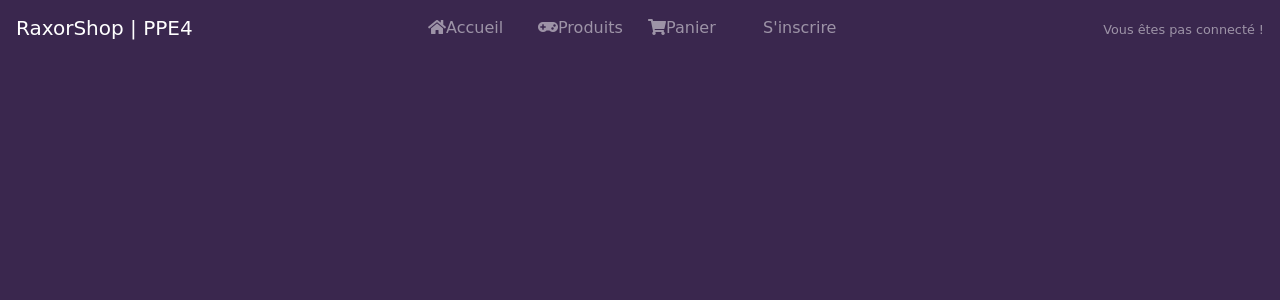
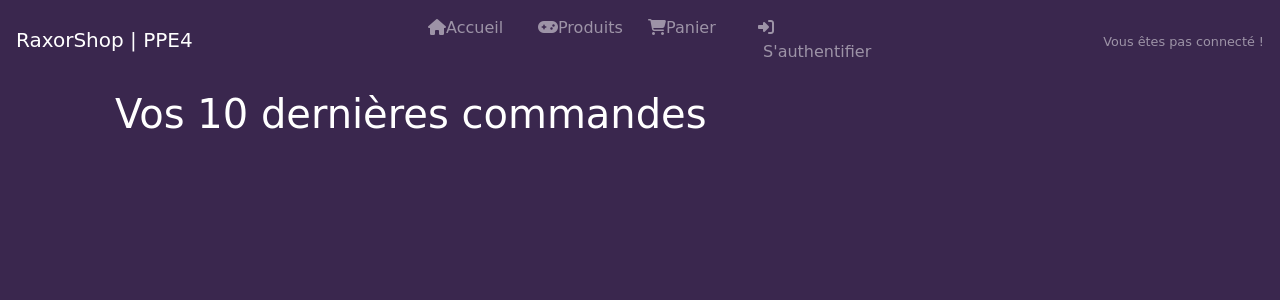
Before and after one commit to adriraxor/symfony5_web, a Symfony app: template templates/mon_profil/index.html.twig in a window 1280 px wide. Shown: the top 300 px of the page. Run offline with Twig, Linux system fonts and the light colour scheme; the template is opened without the code that fills it, so the values that code supplies are empty; some libraries are stand-ins or nearby versions; some web fonts are replaced.

Commit message:
Commit || Update
############################
#      Changes Log         #
############################

- Account view design and functionnality update
- Fix javascript error

############################
#       Future update      #
############################

-> Increase more esthetic
-> Add real home page
-> And more ...

```diff
--- a/assets/styles/app.css
+++ b/assets/styles/app.css
@@ -80,7 +80,7 @@
 .grid {
     display: grid;
     grid-template-columns: repeat(3, 1fr);
-    grid-gap: 8px;
+    grid-gap: 15px;
 }
 
 .bandeau_prd {
--- a/assets/styles/profil.css
+++ b/assets/styles/profil.css
@@ -36,6 +36,17 @@
     border-radius: 100%;
 }
 
+.pointStyle{
+    background-color: darkorange;
+    border-radius: 50px;
+}
+
+.grid{
+    display: grid;
+    grid-template-columns: repeat(3, 1fr);
+    grid-gap: 20px;
+}
+
 /**
     Effet sur les boutons
  */
@@ -51,10 +62,7 @@
 .card.user_logo_div {
     max-height: 300px;
     max-width: 350px;
-    border-top: 1px solid dodgerblue;
-    border-left: 1px solid dodgerblue;
-    border-right: 1px solid dodgerblue;
-    box-shadow: 0 0 5px #9ecaed;
+    background-color: dimgray;
 }
 
 #edit_pseudo:hover{
@@ -70,10 +78,8 @@
 }
 
 .account_details{
-    border-left: 1px solid dodgerblue;
-    border-right: 1px solid dodgerblue;
-    border-bottom: 1px solid dodgerblue;
-    box-shadow: 0 0 10px #9ecaed;
+    background-color: dimgray;
+    color: black;
 }
 
 .nav-link:hover {
--- a/templates/accueil/index.html.twig
+++ b/templates/accueil/index.html.twig
@@ -32,7 +32,7 @@
                     </li>
                 {% else %}
                     <li class="nav-item">
-                        <a class="nav-link" href=" {{ path('app_login') }}"><i class="fa fa-sign-in" aria-hidden="true"></i>&nbsp;S'inscrire</a>
+                        <a class="nav-link" href=" {{ path('app_login') }}"><i class="fa fa-sign-in" aria-hidden="true"></i>&nbsp;S'authentifier</a>
                     </li>
                 {% endif %}
             </ul>
@@ -102,8 +102,7 @@
                             <img class="card-img-top" src="{{ asset('../Images/Produits/' ~ produit_soon.image) }}"
                                  alt="Card image cap" style="max-width: 300px; max-height: 300px">
                             <div class="card-img-overlay overlay">
-                                <h5 class="card-title"><span
-                                            class="badge rounded-pill bandeau_prd">{{ produit_soon.dateApparition | date('d-m-Y') }}</span>
+                                <h5 class="card-title"><span class="badge rounded-pill bandeau_prd">{{ produit_soon.dateApparition | date('d-m-Y') }}</span>
                                 </h5>
                             </div>
                         </div>
--- a/templates/mon_profil/index.html.twig
+++ b/templates/mon_profil/index.html.twig
@@ -1,5 +1,4 @@
 {% extends 'mon_profil.base.twig' %}
-
 
 {% block body %}
     <nav class="navbar fixed-top navbar-expand-md navbar-dark" id="navigation-bar">
@@ -15,10 +14,12 @@
                     <a class="nav-link" href=" {{ path('accueil') }}"><i class="fa fa-home" aria-hidden="true"></i>Accueil</a></a>
                 </li>
                 <li class="nav-item">
-                    <a class="nav-link" href=" {{ path('produit_index') }}"><i class="fa fa-gamepad" aria-hidden="true"></i>Produits</a>
+                    <a class="nav-link" href=" {{ path('produit_index') }}"><i class="fa fa-gamepad"
+                                                                               aria-hidden="true"></i>Produits</a>
                 </li>
                 <li class="nav-item">
-                    <a class="nav-link" href="{{ path('panier') }}"><i class="fa fa-shopping-cart" aria-hidden="true"></i>Panier</a>
+                    <a class="nav-link" href="{{ path('panier') }}"><i class="fa fa-shopping-cart"
+                                                                       aria-hidden="true"></i>Panier</a>
                 </li>
                 {% if is_granted('ROLE_ADMIN') %}
                     <li class="nav-item">
@@ -27,17 +28,20 @@
                 {% endif %}
                 {% if is_granted('ROLE_USER') %}
                     <li class="nav-item">
-                        <a class="nav-link" href="{{ path('app_logout') }}"><i class="fa fa-sign-out" aria-hidden="true"></i>Logout</a>
+                        <a class="nav-link" href="{{ path('app_logout') }}"><i class="fa fa-sign-out"
+                                                                               aria-hidden="true"></i>Logout</a>
                     </li>
                 {% else %}
                     <li class="nav-item">
-                        <a class="nav-link" href=" {{ path('app_login') }}"><i class="fa fa-sign-in" aria-hidden="true"></i>&nbsp;S'inscrire</a>
+                        <a class="nav-link" href=" {{ path('app_login') }}"><i class="fa fa-sign-in"
+                                                                               aria-hidden="true"></i>&nbsp;S'authentifier</a>
                     </li>
                 {% endif %}
             </ul>
         </div>
         {% if app.user %}
-            <span class="navbar-text small text-truncate mt-1 w-50 text-right order-1 order-md-last" style="font-size: 15px">
+            <span class="navbar-text small text-truncate mt-1 w-50 text-right order-1 order-md-last"
+                  style="font-size: 15px">
                  <a href="{{ path('mon_profil', {'id': app.user.id}) }}">
                 <img src="{{ asset('../Images/Clients/Photos/' ~ app.user.photoProfil) }}" title="{{ app.user.email }}"
                      id="user_logo_navbar">
@@ -54,21 +58,27 @@
         <div class="row">
             <div class="col">
                 {% if app.user %}
-                <div class="card user_logo_div" id="user_logo_div" style="background-color: {{ app.user.styleCouleurProfil }}">
-                    <img src="{{ asset('../Images/Clients/Photos/' ~ app.user.photoProfil) }}" class="card-img" alt="..." id="user_logo_img">
+                <div class="card user_logo_div" id="user_logo_div"
+                     style="box-shadow: -1px -4px 21px 0px {{ app.user.styleCouleurProfil }}; border-right: 1px solid {{ app.user.styleCouleurProfil }}; border-left:1px solid {{ app.user.styleCouleurProfil }}; border-top: 1px solid {{ app.user.styleCouleurProfil }}">
+                    <img src="{{ asset('../Images/Clients/Photos/' ~ app.user.photoProfil) }}" class="card-img"
+                         alt="..." id="user_logo_img">
                     <div class="row">
                         <div class="col">
-                            <div class="card text-center account_details" id="user_details_div" style="background-color: {{ app.user.styleCouleurProfil }}">
-                                <div class="card-header">{{ app.user.pseudo }}</div>
+                            <div class="card text-center account_details" id="user_details_div"
+                                 style="box-shadow: -1px -4px 21px 0px {{ app.user.styleCouleurProfil }}; border-right: 1px solid {{ app.user.styleCouleurProfil }}; border-left:1px solid {{ app.user.styleCouleurProfil }}; border-bottom: 1px solid {{ app.user.styleCouleurProfil }};">
+                                <div class="card-header">{{ app.user.pseudo }}<p class="card-text pointStyle">
+                                        <i>Points:</i><b>  {{ app.user.pointClient }}</b></p></div>
                                 <div class="card-body">
                                     <h5 class="card-title"></h5>
                                     <div id="colorWell">
                                         <form method="post" action="{{ path('profil_update', {'id': app.user.id}) }}">
                                             <label for="colorWell">Couleur du profil :</label>
                                             <br>
-                                            <input type="color" id="colorWell" class="colorWell" name="color_picker" value="{{ app.user.styleCouleurProfil }}">
+                                            <input type="color" id="colorWell" class="colorWell" name="color_picker"
+                                                   value="{{ app.user.styleCouleurProfil }}">
                                             <br>
-                                            <input type="submit" value="Sauvegarder" onclick="{{ path('profil_update', {'id': app.user.id}) }}">
+                                            <input type="submit" value="Sauvegarder"
+                                                   onclick="{{ path('profil_update', {'id': app.user.id}) }}">
                                         </form>
                                         <hr>
                                     </div>
@@ -86,43 +96,36 @@
             </div>
             {% endif %}
             <div class="col">
-                <div class="container" id="detail_commands_user">
+                <div class="container">
                     <div class="row">
-                        {% if app.user %}
                         <div class="col">
-                            <h3 style="border-bottom: 1px solid">Récentes commandes</h3>
-                            {% if commandes | length > 0 %}
-                            <table class="table table-striped table-dark" id="recent_commands">
-                                <thead>
-                                <tr>
-                                    <th scope="col">#</th>
-                                    <th scope="col">Date de la commande</th>
-                                    <th scope="col">Montant total de la commande</th>
-                                </tr>
-                                </thead>
-                                <tbody>
+                            <div style="color: white">
+                                <h1>Vos 10 dernières commandes</h1>
+                            </div>
+                        </div>
+                    </div>
+                    <div class="row" style="width: auto;">
+                        <div class="col" id="container-coming-soon">
+                            <div class="grid">
                                 {% for commande in commandes %}
-                                    <tr>
-                                        <td>{{ commande.id }}</td>
-                                        <td>{{ commande.dateCommande }}</td>
-                                        <td>{{ commande.montantTotal }}</td>
-                                    </tr>
+                                    <div class="card" style="max-width: 200px; max-height: 300px">
+                                        <img class="card-img-top" src="{{ asset('../Images/Produits/' ~ commande.image) }}" data-toggle="modal"alt="Card image cap" style="max-width: 200px; max-height: 200px">
+                                        <div class="card-img-overlay overlay">
+                                            <h5 class="card-title"><span class="badge rounded-pill bandeau_prd"></span>
+                                            </h5>
+                                        </div>
+                                    </div>
                                 {% endfor %}
-                                {% else %}
-                                    <h1>Vous n'avez effectué aucun achat pour le moment </h1>
-                                {% endif %}
-                                {% endif %}
-                                </tbody>
-                            </table>
+                            </div>
                         </div>
                     </div>
                 </div>
+
             </div>
         </div>
     </div>
-    {% block javascripts %}
+
         <script>
-
             var colorWell;
             {% if app.user %}
             var defaultColor = '{{ app.user.styleCouleurProfil }}';
@@ -141,24 +144,42 @@
                 var div = document.getElementById("user_logo_div");
                 var div2 = document.getElementById("user_details_div");
                 if (div && div2) {
-                    div.style.backgroundColor = event.target.value;
-                    div2.style.backgroundColor = event.target.value;
+                    /* div.style.backgroundColor = event.target.value;
+                     div2.style.backgroundColor = event.target.value;*/
+                    div.style.borderTop = "1px solid" + event.target.value;
+                    div.style.borderLeft = "1px solid" + event.target.value;
+                    div.style.borderRight = "1px solid" + event.target.value;
+                    div.style.boxShadow = "-1px -4px 21px 0px " + event.target.value;
+                    div2.style.borderBottom = "1px solid" + event.target.value;
+                    div2.style.borderLeft = "1px solid" + event.target.value;
+                    div2.style.borderRight = "1px solid" + event.target.value;
+                    div2.style.boxShadow = "-1px -4px 21px 0px " + event.target.value;
                 }
             }
 
             function updateAll(event) {
                 document.getElementById("user_logo_div").forEach(function (div) {
-                    div.style.backgroundColor = event.target.value;
+                    //div.style.backgroundColor = event.target.value;
+                    div.style.borderRight = "1px solid" + event.target.value;
+                    div.style.borderTop = "1px solid" + event.target.value;
+                    div.style.borderLeft = "1px solid" + event.target.value;
+                    div.style.boxShadow = "-1px -4px 21px 0px" + event.target.value;
                 });
 
                 document.getElementById("user_details_div").forEach(function (div2) {
-                    div2.style.backgroundColor = event.target.value;
+                    //div2.style.backgroundColor = event.target.value;
+                    div2.style.borderBottom = "1px solid" + event.target.value;
+                    div2.style.borderLeft = "1px solid" + event.target.value;
+                    div2.style.borderRight = "1px solid" + event.target.value;
+                    div2.style.boxShadow = "-1px -4px 21px 0px " + event.target.value;
                 });
             }
 
             window.addEventListener("load", startup, false);
 
-            window.onscroll = function() {scrollFunction()};
+            window.onscroll = function () {
+                scrollFunction()
+            };
 
             var navbar = document.getElementById("navigation-bar");
 
@@ -175,22 +196,21 @@
 
             var logo_user = document.getElementById("user_logo_navbar");
 
-            logo_user.addEventListener("mouseover", function (){
+            logo_user.addEventListener("mouseover", function () {
                 logo_user.style.cursor = "pointer";
                 logo_user.style.transform = "rotate(360deg)";
                 logo_user.style.transition = "0.5s";
             })
 
-            logo_user.addEventListener("mouseout", function (){
+            logo_user.addEventListener("mouseout", function () {
                 logo_user.style.transform = "rotate(-360deg)";
                 logo_user.style.transition = "0.5s";
             })
 
-            $(document).ready(function (){
-               $('.alert').toast('show');
+            $(document).ready(function () {
+                $('.alert').toast('show');
             });
 
 
         </script>
-    {% endblock %}
 {% endblock %}
--- a/templates/panier/index.html.twig
+++ b/templates/panier/index.html.twig
@@ -30,7 +30,7 @@
                     </li>
                 {% else %}
                     <li class="nav-item">
-                        <a class="nav-link" href=" {{ path('app_login') }}"><i class="fa fa-sign-in" aria-hidden="true"></i>&nbsp;S'inscrire</a>
+                        <a class="nav-link" href=" {{ path('app_login') }}"><i class="fa fa-sign-in" aria-hidden="true"></i>&nbsp;S'authentifier</a>
                     </li>
                 {% endif %}
             </ul>
--- a/templates/panier/successbuy.html.twig
+++ b/templates/panier/successbuy.html.twig
@@ -30,7 +30,7 @@
                     </li>
                 {% else %}
                     <li class="nav-item">
-                        <a class="nav-link" href=" {{ path('app_login') }}"><i class="fa fa-sign-in" aria-hidden="true" disabled=""></i>&nbsp;S'inscrire</a>
+                        <a class="nav-link" href=" {{ path('app_login') }}"><i class="fa fa-sign-in" aria-hidden="true" disabled=""></i>&nbsp;S'authentifier</a>
                     </li>
                 {% endif %}
             </ul>
--- a/templates/produit/index.html.twig
+++ b/templates/produit/index.html.twig
@@ -31,7 +31,7 @@
                     </li>
                 {% else %}
                     <li class="nav-item">
-                        <a class="nav-link" href=" {{ path('app_login') }}"><i class="fa fa-sign-in" aria-hidden="true"></i>&nbsp;S'inscrire</a>
+                        <a class="nav-link" href=" {{ path('app_login') }}"><i class="fa fa-sign-in" aria-hidden="true"></i>&nbsp;S'authentifier</a>
                     </li>
                 {% endif %}
             </ul>
--- a/templates/produit/show.html.twig
+++ b/templates/produit/show.html.twig
@@ -34,7 +34,7 @@
                 {% else %}
                     <li class="nav-item">
                         <a class="nav-link" href=" {{ path('app_login') }}"><i class="fa fa-sign-in"
-                                                                               aria-hidden="true"></i>&nbsp;S'inscrire</a>
+                                                                               aria-hidden="true"></i>&nbsp;S'authentifier</a>
                     </li>
                 {% endif %}
             </ul>
--- a/templates/registration/register.html.twig
+++ b/templates/registration/register.html.twig
@@ -30,7 +30,7 @@
                     </li>
                 {% else %}
                     <li class="nav-item active">
-                        <a class="nav-link" href=" {{ path('app_login') }}"><i class="fa fa-sign-in" aria-hidden="true"></i>&nbsp;S'inscrire</a>
+                        <a class="nav-link" href=" {{ path('app_login') }}"><i class="fa fa-sign-in" aria-hidden="true"></i>&nbsp;S'authentifier</a>
                     </li>
                 {% endif %}
             </ul>
```
Also changed, not shown: src/Controller/MonProfilController.php (+9 -3 lines), src/Repository/CommandeRepository.php (+2 -22 lines), src/Repository/LigneCommandeRepository.php (+0 -17 lines), templates/mon_profil.base.twig (+3 -9 lines).
